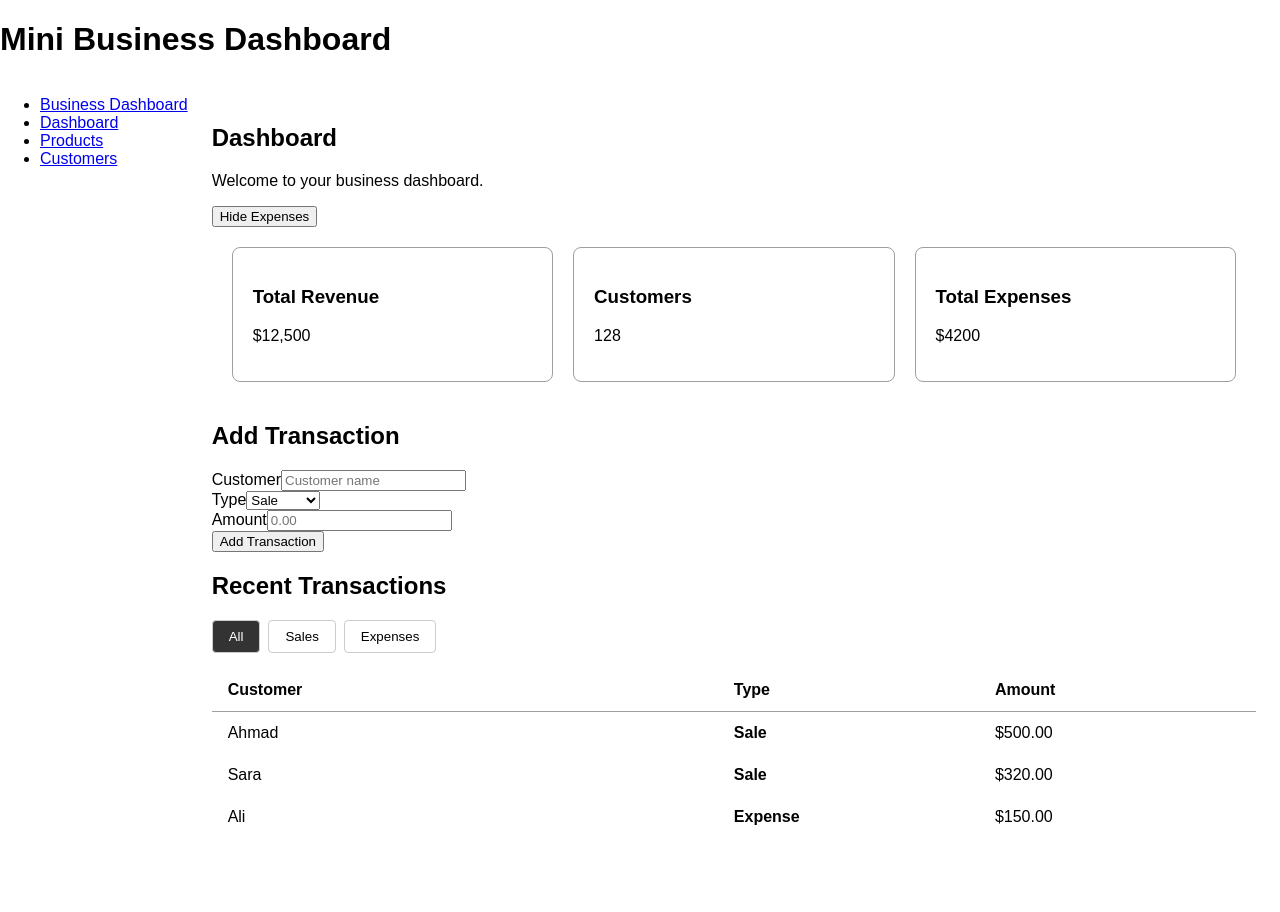
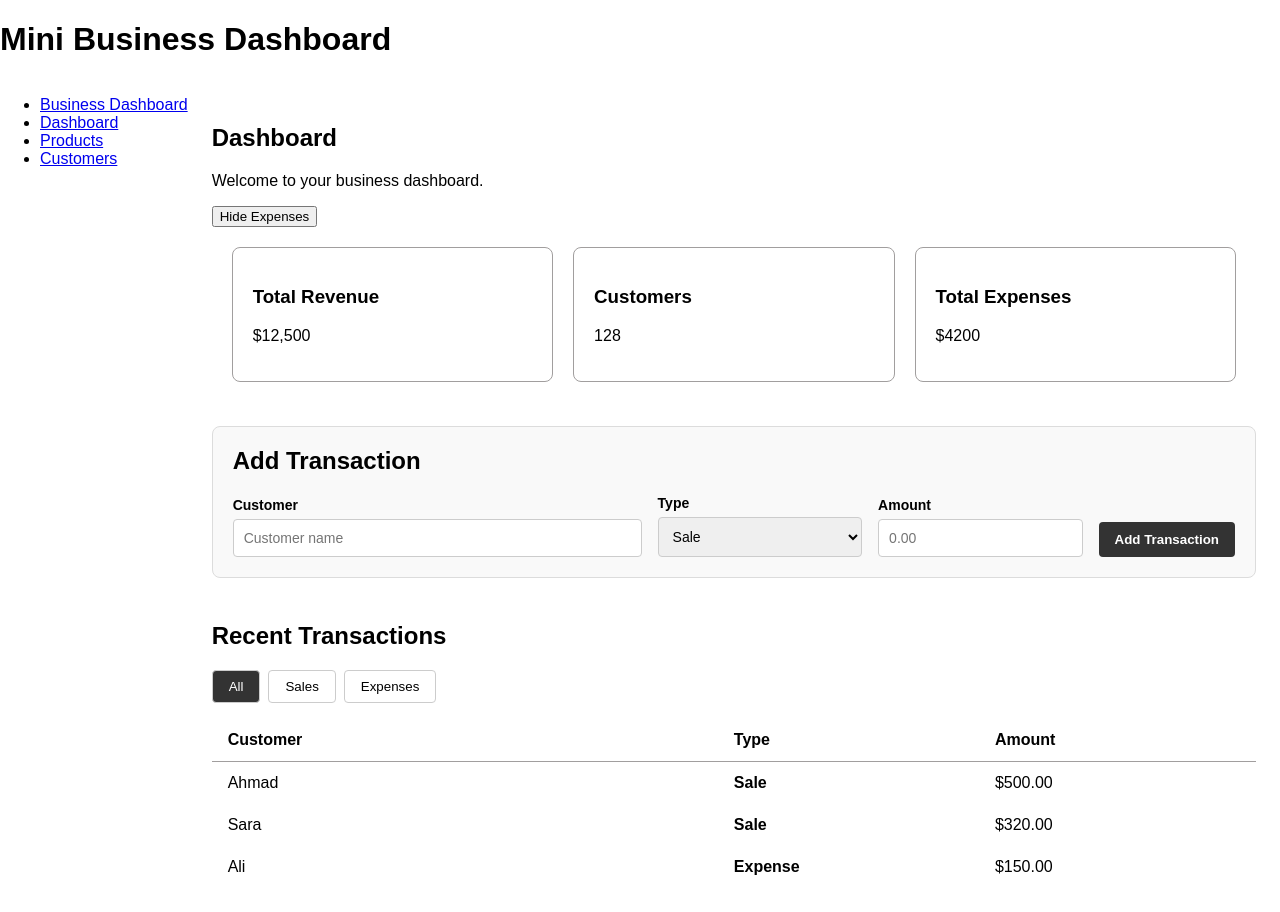
Before and after one commit to khalidsayeedi10/mini-business-dashboard, a React (Vite) app: page / in a window 1280 px wide. Before the commit the page ends 862 px from the top, so only its background shows below. Built offline with nearby package versions, Linux system fonts and the light colour scheme.

Commit message:
Add transaction management

```diff
--- a/src/index.css
+++ b/src/index.css
@@ -82,3 +82,72 @@ body {
     background: #333;
     color: white;
 }
+
+.add-transaction {
+    margin: 24px 0;
+    padding: 20px;
+    border: 1px solid #dcdcdc;
+    border-radius: 8px;
+    background: #f9f9f9;
+}
+
+.add-transaction h2 {
+    margin-top: 0;
+    margin-bottom: 20px;
+}
+
+.add-transaction form {
+    display: grid;
+    grid-template-columns: 2fr 1fr 1fr auto;
+    gap: 16px;
+    align-items: end;
+}
+
+.add-transaction form > div {
+    display: flex;
+    flex-direction: column;
+    gap: 6px;
+}
+
+.add-transaction label {
+    font-weight: bold;
+    font-size: 14px;
+}
+
+.add-transaction input,
+.add-transaction select {
+    padding: 10px;
+    border: 1px solid #ccc;
+    border-radius: 4px;
+    font-size: 14px;
+}
+
+.add-transaction button {
+    padding: 10px 16px;
+    border: none;
+    border-radius: 4px;
+    cursor: pointer;
+    font-weight: bold;
+    background: #333;
+    color: white;
+}
+
+.add-transaction button:hover {
+    background: #555;
+}
+
+@media (max-width: 768px) {
+    .add-transaction form {
+        grid-template-columns: 1fr 1fr;
+    }
+
+    .add-transaction button {
+        width: 100%;
+    }
+}
+
+@media (max-width: 500px) {
+    .add-transaction form {
+        grid-template-columns: 1fr;
+    }
+}
```
